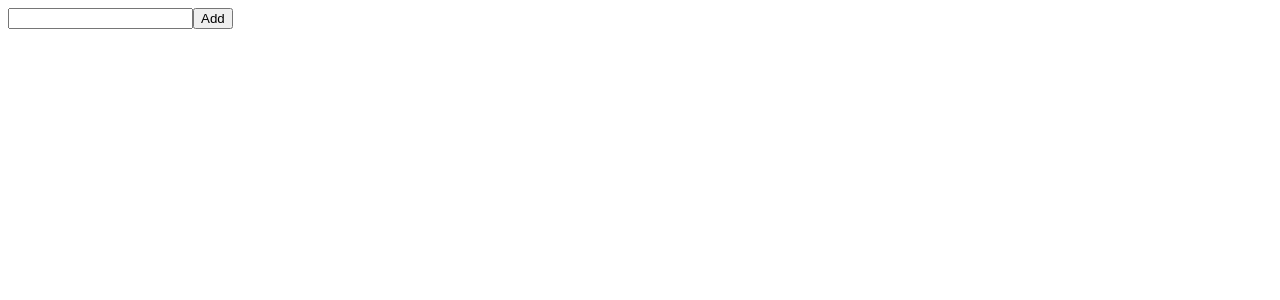
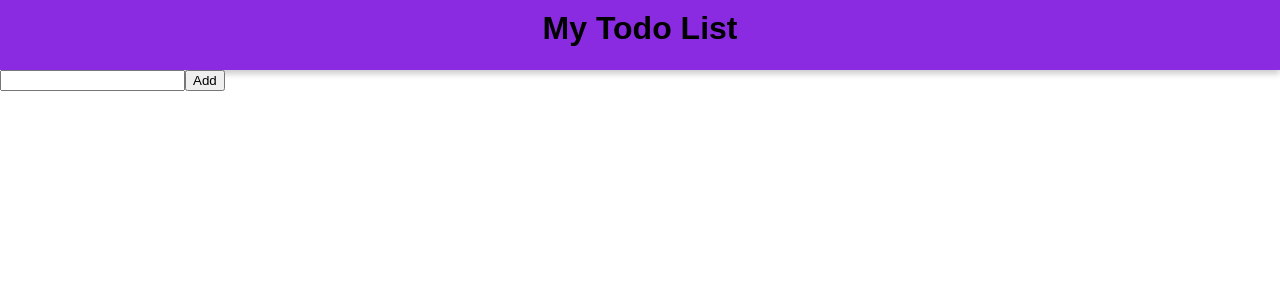
Before and after one commit to KMPKBandara/Taskly, a React (Vite) app in the folder taskly/: page / in a window 1280 px wide. Shown: the top 300 px of the page. Built offline with nearby package versions, Linux system fonts and the light colour scheme.

Commit message:
Create Header

```diff
--- /dev/null
+++ b/taskly/src/App.css
@@ -0,0 +1,4 @@
+body{
+    margin: 0;
+    font-family: sans-serif;
+}
--- a/taskly/src/App.jsx
+++ b/taskly/src/App.jsx
@@ -1,9 +1,12 @@
+import Header from "./components/Header";
 import Todo from "./components/Todo";
+import "./App.css";
 
 function App() {
   return (
     <>
       <div className="App">
+        <Header />
         <Todo />
       </div>
     </>
--- /dev/null
+++ b/taskly/src/components/Header.jsx
@@ -0,0 +1,4 @@
+import styles from "./header.module.css";
+export default function Header() {
+  return <div className={styles.header}>My Todo List</div>;
+}
--- /dev/null
+++ b/taskly/src/components/header.module.css
@@ -0,0 +1,9 @@
+.header{
+    background-color: blueviolet;
+    text-align: center;
+    font-weight: bold;
+    height: 50px;
+    padding: 10px;
+    font-size: 2em;
+    box-shadow: 0 4px 6px rgba(0, 0, 0, 0.2);
+}
```
